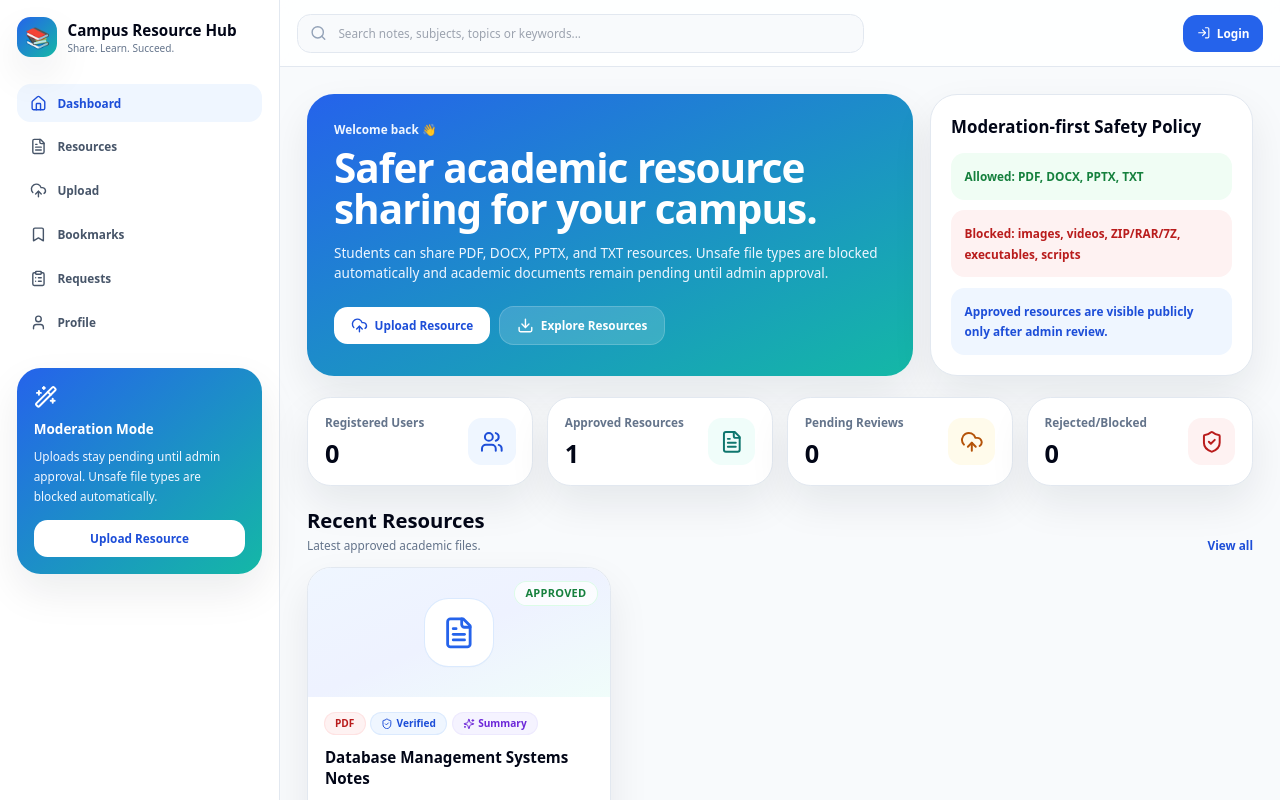
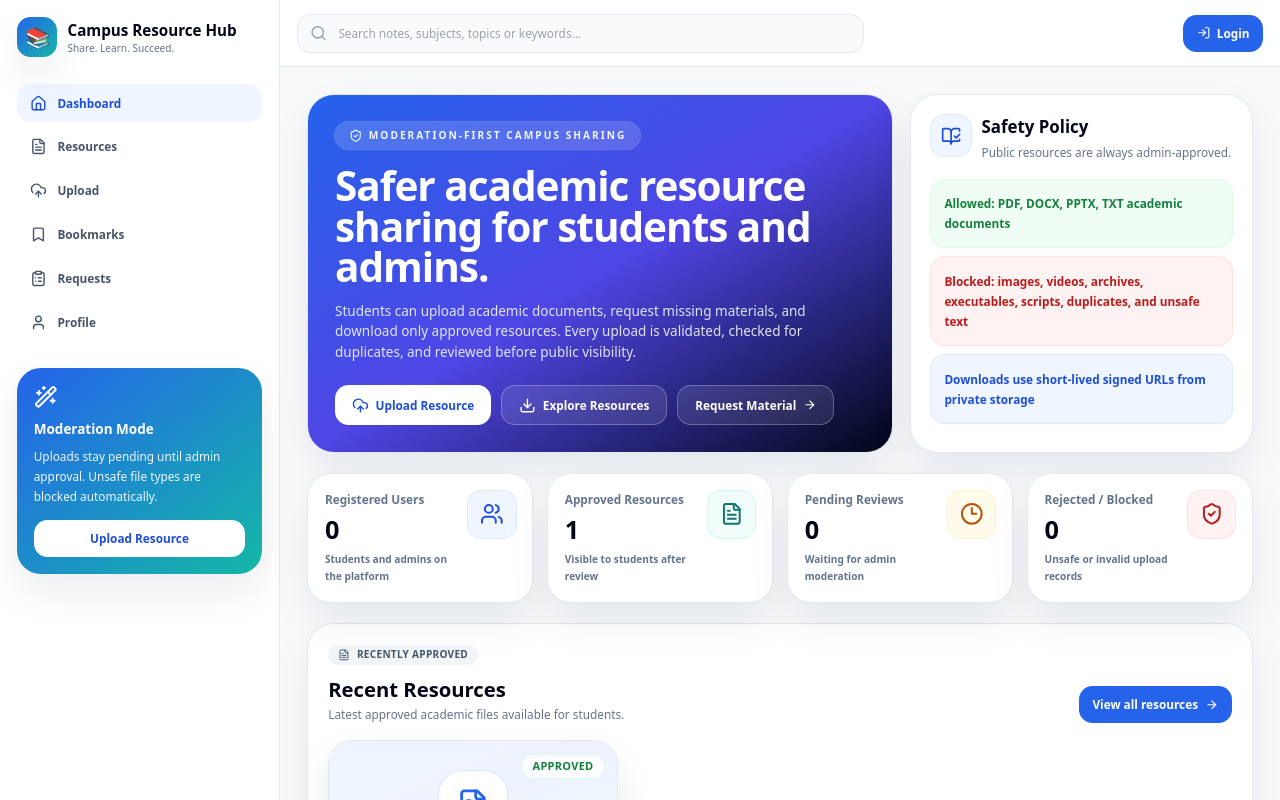
Before and after one commit to amanchoudhary92/secure-campus-resource-hub, a Next.js app: page /dashboard in a window 1280 px wide. Shown: the top 800 px of the page. Built offline with nearby package versions, Linux system fonts and the light colour scheme; no server answers.

Commit message:
Polish dashboard experience

```diff
--- a/src/app/dashboard/page.tsx
+++ b/src/app/dashboard/page.tsx
@@ -1,4 +1,13 @@
-import { Download, FileText, ShieldCheck, UploadCloud, Users } from "lucide-react";
+import {
+  ArrowRight,
+  BookOpenCheck,
+  Clock3,
+  Download,
+  FileText,
+  ShieldCheck,
+  UploadCloud,
+  Users,
+} from "lucide-react";
 import { AppShell } from "@/components/layout/AppShell";
 import { ResourceCard } from "@/components/resources/ResourceCard";
 import { getPlatformStats, listResources } from "@/lib/db/supabase-admin";
@@ -6,45 +15,117 @@ import { getPlatformStats, listResources } from "@/lib/db/supabase-admin";
 export const dynamic = "force-dynamic";
 export const revalidate = 0;
 
+export default async function DashboardPage() {
+  const [resources, stats] = await Promise.all([
+    listResources(),
+    getPlatformStats(),
+  ]);
 
-export default async function DashboardPage() {
-  const [resources, stats] = await Promise.all([listResources(), getPlatformStats()]);
+  const recentResources = resources.slice(0, 3);
 
   const statCards = [
-    { title: "Registered Users", value: String(stats.registeredUsers), icon: Users, color: "bg-blue-50 text-blue-700" },
-    { title: "Approved Resources", value: String(stats.approvedResources), icon: FileText, color: "bg-teal-50 text-teal-700" },
-    { title: "Pending Reviews", value: String(stats.pendingResources), icon: UploadCloud, color: "bg-amber-50 text-amber-700" },
-    { title: "Rejected/Blocked", value: String(stats.rejectedOrBlockedResources), icon: ShieldCheck, color: "bg-red-50 text-red-700" },
+    {
+      title: "Registered Users",
+      value: String(stats.registeredUsers),
+      description: "Students and admins on the platform",
+      icon: Users,
+      color: "bg-blue-50 text-blue-700 ring-blue-100",
+    },
+    {
+      title: "Approved Resources",
+      value: String(stats.approvedResources),
+      description: "Visible to students after review",
+      icon: FileText,
+      color: "bg-teal-50 text-teal-700 ring-teal-100",
+    },
+    {
+      title: "Pending Reviews",
+      value: String(stats.pendingResources),
+      description: "Waiting for admin moderation",
+      icon: Clock3,
+      color: "bg-amber-50 text-amber-700 ring-amber-100",
+    },
+    {
+      title: "Rejected / Blocked",
+      value: String(stats.rejectedOrBlockedResources),
+      description: "Unsafe or invalid upload records",
+      icon: ShieldCheck,
+      color: "bg-red-50 text-red-700 ring-red-100",
+    },
   ];
 
   return (
     <AppShell>
       <section className="space-y-6">
-        <div className="grid gap-5 xl:grid-cols-[1.5fr_0.8fr]">
-          <div className="overflow-hidden rounded-[2rem] bg-gradient-to-br from-blue-600 to-teal-500 p-8 text-white shadow-soft">
-            <p className="text-sm font-bold text-blue-50">Welcome back 👋</p>
-            <h1 className="mt-3 max-w-3xl text-4xl font-black tracking-tight md:text-5xl">
-              Safer academic resource sharing for your campus.
+        <div className="grid gap-5 xl:grid-cols-[1.45fr_0.85fr]">
+          <div className="overflow-hidden rounded-[2rem] border border-slate-200 bg-gradient-to-br from-blue-600 via-indigo-600 to-slate-950 p-6 text-white shadow-soft md:p-8">
+            <div className="inline-flex items-center gap-2 rounded-full bg-white/15 px-4 py-2 text-xs font-black uppercase tracking-[0.2em] text-blue-50 ring-1 ring-white/20">
+              <ShieldCheck className="h-4 w-4" />
+              Moderation-first campus sharing
+            </div>
+
+            <h1 className="mt-5 max-w-4xl text-3xl font-black leading-tight tracking-tight md:text-5xl">
+              Safer academic resource sharing for students and admins.
             </h1>
-            <p className="mt-4 max-w-2xl text-sm leading-7 text-blue-50 md:text-base">
-              Students can share PDF, DOCX, PPTX, and TXT resources. Unsafe file types are blocked automatically and academic documents remain pending until admin approval.
+
+            <p className="mt-4 max-w-3xl text-sm font-medium leading-7 text-blue-50/90 md:text-base">
+              Students can upload academic documents, request missing materials,
+              and download only approved resources. Every upload is validated,
+              checked for duplicates, and reviewed before public visibility.
             </p>
+
             <div className="mt-7 flex flex-wrap gap-3">
-              <a href="/upload" className="inline-flex items-center gap-2 rounded-2xl bg-white px-5 py-3 text-sm font-black text-blue-700">
-                <UploadCloud className="h-5 w-5" /> Upload Resource
+              <a
+                href="/upload"
+                className="inline-flex items-center justify-center gap-2 rounded-2xl bg-white px-5 py-3 text-sm font-black text-blue-700 shadow-sm transition hover:bg-blue-50"
+              >
+                <UploadCloud className="h-5 w-5" />
+                Upload Resource
               </a>
-              <a href="/resources" className="inline-flex items-center gap-2 rounded-2xl bg-white/15 px-5 py-3 text-sm font-black text-white ring-1 ring-white/30">
-                <Download className="h-5 w-5" /> Explore Resources
+
+              <a
+                href="/resources"
+                className="inline-flex items-center justify-center gap-2 rounded-2xl border border-white/25 bg-white/10 px-5 py-3 text-sm font-black text-white transition hover:bg-white/15"
+              >
+                <Download className="h-5 w-5" />
+                Explore Resources
+              </a>
+
+              <a
+                href="/requests"
+                className="inline-flex items-center justify-center gap-2 rounded-2xl border border-white/25 bg-white/10 px-5 py-3 text-sm font-black text-white transition hover:bg-white/15"
+              >
+                Request Material
+                <ArrowRight className="h-4 w-4" />
               </a>
             </div>
           </div>
 
           <div className="rounded-[2rem] border border-slate-200 bg-white p-6 shadow-soft">
-            <h2 className="text-xl font-black text-slate-950">Moderation-first Safety Policy</h2>
-            <div className="mt-4 space-y-3 text-sm leading-6">
-              <p className="rounded-2xl bg-green-50 p-4 font-bold text-green-700">Allowed: PDF, DOCX, PPTX, TXT</p>
-              <p className="rounded-2xl bg-red-50 p-4 font-bold text-red-700">Blocked: images, videos, ZIP/RAR/7Z, executables, scripts</p>
-              <p className="rounded-2xl bg-blue-50 p-4 font-bold text-blue-700">Approved resources are visible publicly only after admin review.</p>
+            <div className="flex items-start gap-3">
+              <div className="grid h-12 w-12 place-items-center rounded-2xl bg-blue-50 text-blue-700 ring-1 ring-blue-100">
+                <BookOpenCheck className="h-6 w-6" />
+              </div>
+              <div>
+                <h2 className="text-xl font-black text-slate-950">
+                  Safety Policy
+                </h2>
+                <p className="mt-1 text-sm leading-6 text-slate-500">
+                  Public resources are always admin-approved.
+                </p>
+              </div>
+            </div>
+
+            <div className="mt-5 space-y-3 text-sm leading-6">
+              <p className="rounded-2xl bg-green-50 p-4 font-bold text-green-700 ring-1 ring-green-100">
+                Allowed: PDF, DOCX, PPTX, TXT academic documents
+              </p>
+              <p className="rounded-2xl bg-red-50 p-4 font-bold text-red-700 ring-1 ring-red-100">
+                Blocked: images, videos, archives, executables, scripts, duplicates, and unsafe text
+              </p>
+              <p className="rounded-2xl bg-blue-50 p-4 font-bold text-blue-700 ring-1 ring-blue-100">
+                Downloads use short-lived signed URLs from private storage
+              </p>
             </div>
           </div>
         </div>
@@ -52,14 +133,26 @@ export default async function DashboardPage() {
         <div className="grid gap-4 md:grid-cols-2 xl:grid-cols-4">
           {statCards.map((stat) => {
             const Icon = stat.icon;
+
             return (
-              <div key={stat.title} className="rounded-3xl border border-slate-200 bg-white p-5 shadow-soft">
-                <div className="flex items-center justify-between">
+              <div
+                key={stat.title}
+                className="rounded-[1.75rem] border border-slate-200 bg-white p-5 shadow-soft transition hover:-translate-y-0.5 hover:shadow-lg"
+              >
+                <div className="flex items-start justify-between gap-4">
                   <div>
-                    <p className="text-sm font-bold text-slate-500">{stat.title}</p>
-                    <p className="mt-2 text-3xl font-black text-slate-950">{stat.value}</p>
+                    <p className="text-sm font-black text-slate-500">
+                      {stat.title}
+                    </p>
+                    <p className="mt-2 text-3xl font-black text-slate-950">
+                      {stat.value}
+                    </p>
+                    <p className="mt-2 text-xs font-bold leading-5 text-slate-500">
+                      {stat.description}
+                    </p>
                   </div>
-                  <div className={`grid h-14 w-14 place-items-center rounded-2xl ${stat.color}`}>
+
+                  <div className={`grid h-14 w-14 shrink-0 place-items-center rounded-2xl ring-1 ${stat.color}`}>
                     <Icon className="h-7 w-7" />
                   </div>
                 </div>
@@ -68,19 +161,53 @@ export default async function DashboardPage() {
           })}
         </div>
 
-        <div>
-          <div className="mb-4 flex items-end justify-between gap-4">
+        <div className="rounded-[2rem] border border-slate-200 bg-white p-5 shadow-soft md:p-6">
+          <div className="mb-5 flex flex-col gap-3 md:flex-row md:items-end md:justify-between">
             <div>
-              <h2 className="text-2xl font-black text-slate-950">Recent Resources</h2>
-              <p className="mt-1 text-sm text-slate-500">Latest approved academic files.</p>
+              <div className="inline-flex items-center gap-2 rounded-full bg-slate-100 px-3 py-1 text-xs font-black uppercase tracking-wide text-slate-600">
+                <FileText className="h-3.5 w-3.5" />
+                Recently approved
+              </div>
+              <h2 className="mt-3 text-2xl font-black text-slate-950">
+                Recent Resources
+              </h2>
+              <p className="mt-1 text-sm text-slate-500">
+                Latest approved academic files available for students.
+              </p>
             </div>
-            <a href="/resources" className="text-sm font-black text-blue-700">View all</a>
+
+            <a
+              href="/resources"
+              className="inline-flex items-center justify-center gap-2 rounded-2xl bg-blue-600 px-4 py-3 text-sm font-black text-white hover:bg-blue-700"
+            >
+              View all resources
+              <ArrowRight className="h-4 w-4" />
+            </a>
           </div>
-          <div className="grid gap-5 md:grid-cols-2 xl:grid-cols-3">
-            {resources.slice(0, 3).map((resource) => (
-              <ResourceCard key={resource.id} resource={resource} />
-            ))}
-          </div>
+
+          {recentResources.length ? (
+            <div className="grid gap-5 md:grid-cols-2 xl:grid-cols-3">
+              {recentResources.map((resource) => (
+                <ResourceCard key={resource.id} resource={resource} />
+              ))}
+            </div>
+          ) : (
+            <div className="rounded-[1.5rem] border border-dashed border-slate-300 bg-slate-50 p-8 text-center">
+              <h3 className="text-lg font-black text-slate-950">
+                No approved resources yet
+              </h3>
+              <p className="mt-2 text-sm leading-6 text-slate-500">
+                Upload academic material and wait for admin approval before it appears here.
+              </p>
+              <a
+                href="/upload"
+                className="mt-5 inline-flex items-center justify-center gap-2 rounded-2xl bg-blue-600 px-5 py-3 text-sm font-black text-white hover:bg-blue-700"
+              >
+                <UploadCloud className="h-5 w-5" />
+                Upload Resource
+              </a>
+            </div>
+          )}
         </div>
       </section>
     </AppShell>
```
